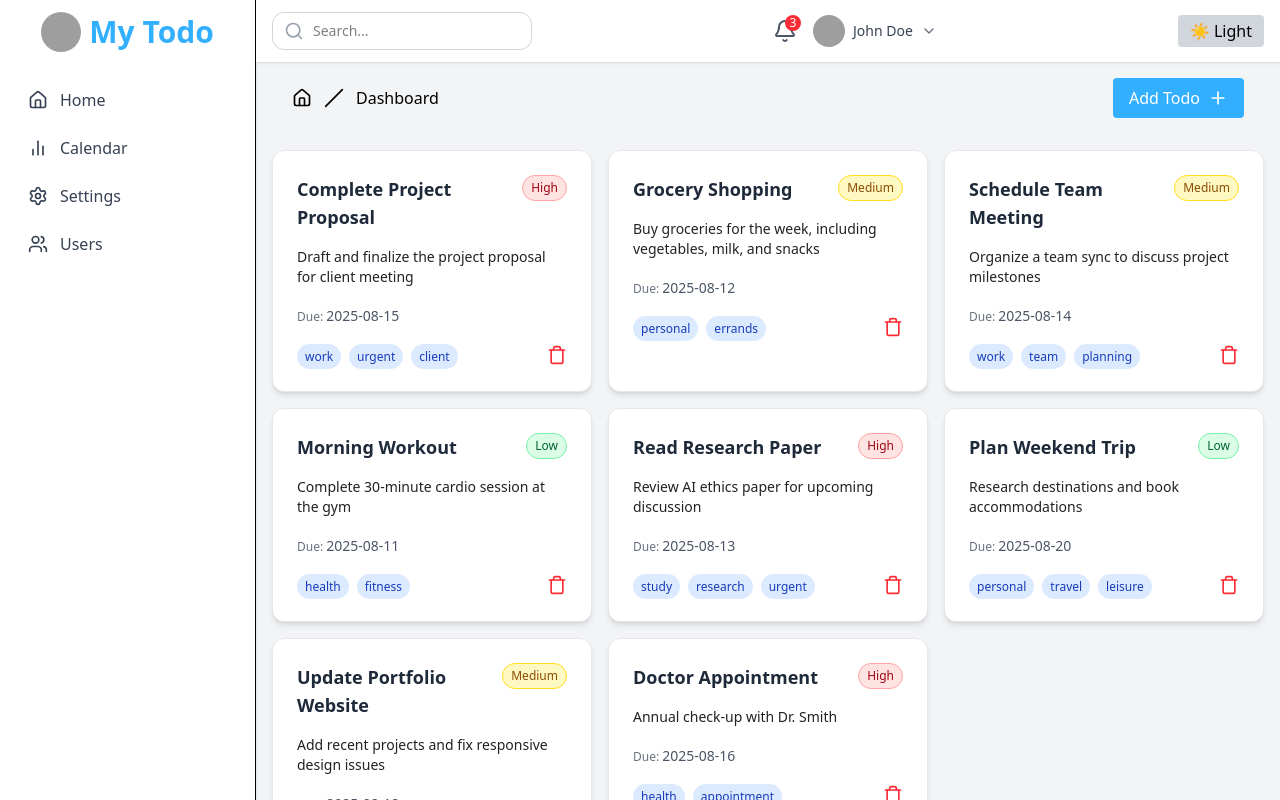
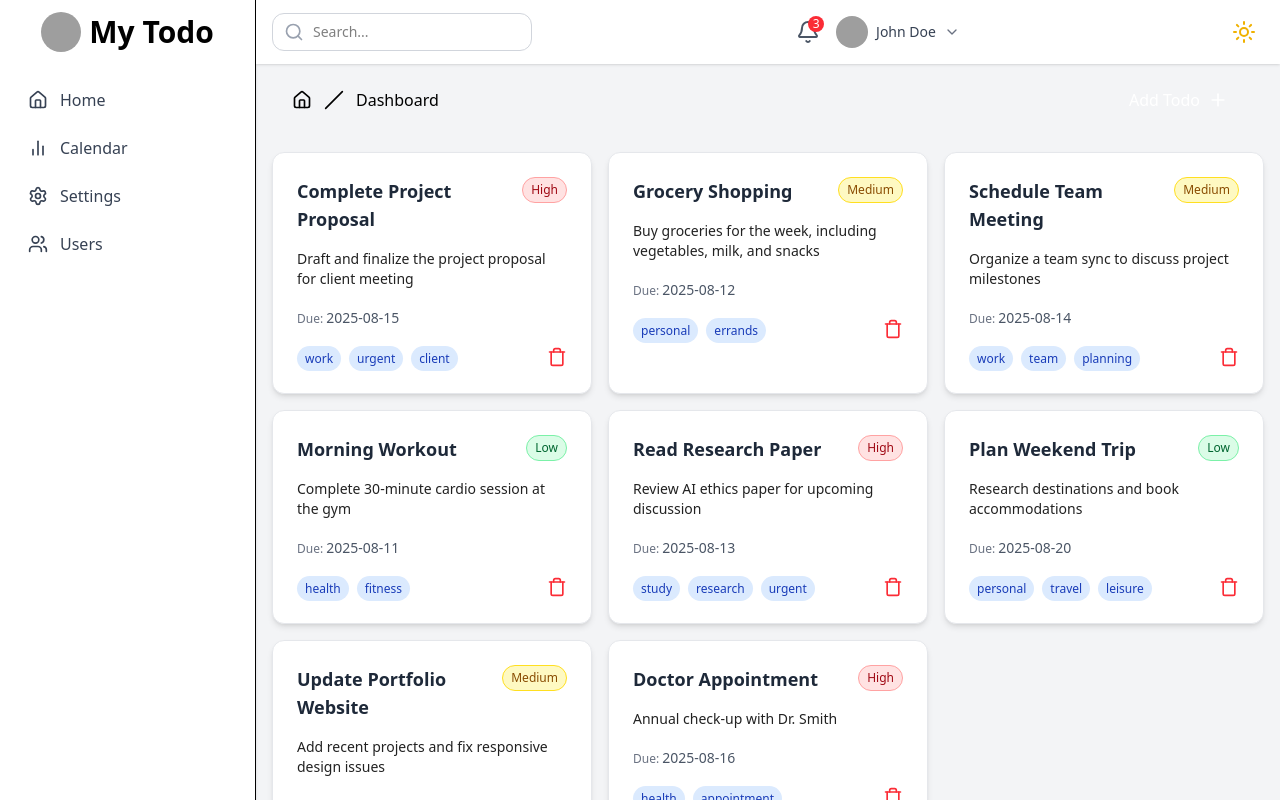
Before and after one commit to ashilthomas/Ai_powerd_TO, a React (Vite) app: page / in a window 1280 px wide. Built offline with nearby package versions, Linux system fonts and the light colour scheme; grey boxes are pictures that could not be loaded.

Commit message:
update colour darkmode button

```diff
--- a/src/components/ThemeToggle/ThemeToggle.jsx
+++ b/src/components/ThemeToggle/ThemeToggle.jsx
@@ -1,16 +1,23 @@
-import React from 'react'
-import { useTheme } from '../../context/ThemeContext';
+import React from "react";
+import { useTheme } from "../../context/ThemeContext";
+import { Moon, Sun } from "lucide-react";
 
 function ThemeToggle() {
-      const { theme, toggleTheme } = useTheme();
+  const { theme, toggleTheme } = useTheme();
   return (
+    <>
       <button
-      onClick={toggleTheme}
-      className="px-3 py-1 bg-gray-300 dark:bg-gray-700 rounded cursor-pointer"
-    >
-      {theme === "dark" ? "🌙 Dark" : "☀️ Light"}
-    </button>
-  )
+        onClick={toggleTheme}
+        className=" items-center rounded-lg p-2 hover:bg-gray-100 dark:hover:bg-gray-700 cursor-pointer"
+      >
+        {theme === "dark" ? (
+         <Moon  className="w-6 h-6 text-[#7D7BFF] fill-[#7D7BFF]"/>
+        ) : (
+         <Sun className="w-6 h-6 file:bg-yellow-500 text-yellow-500" />
+        )}
+      </button>
+    </>
+  );
 }
 
-export default ThemeToggle
+export default ThemeToggle;
--- a/src/theme.css
+++ b/src/theme.css
@@ -9,7 +9,7 @@
   --color-light-accent-green: #8CD790;
   --color-light-accent-pink: #F39C9C;
   --color-light-accent-lavender: #BFA6F9;
-  --color-light-accent-bright-cyan: #33AFFF;
+  --color-light-accent-vibrant-cyan: #0DA1C0;
   /* hover button */
   --color-light-accent-bright-cyan-hover: #4AB8FF;
 
```
